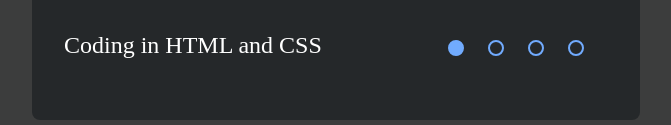
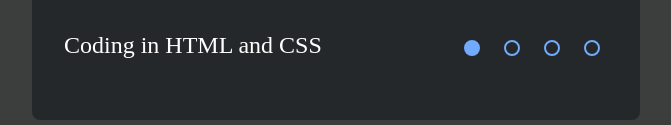
Before and after one commit to Rz0R/CSSMemSlider, a plain HTML site: page cssMemSlider/index.html in a window 1280 px wide. Shown: the part 710-835 px from the top of the page, without its empty margins (304-975 px from the left). Drawn offline with Linux system fonts and the light colour scheme.

Commit message:
fix: change padding for navigation (Sun, Oct 17, 2021  6:23:54 PM)

```diff
--- a/cssMemSlider/css/styles.css
+++ b/cssMemSlider/css/styles.css
@@ -51,7 +51,7 @@ input[type="radio"] {
 .navigation {
     max-width: 100%;
     grid-area: nav;
-    padding: 0.5rem 1rem 1rem;
+    padding: 0.5rem 0 1rem;
     display: flex;
     justify-content: flex-end;
 }
```
